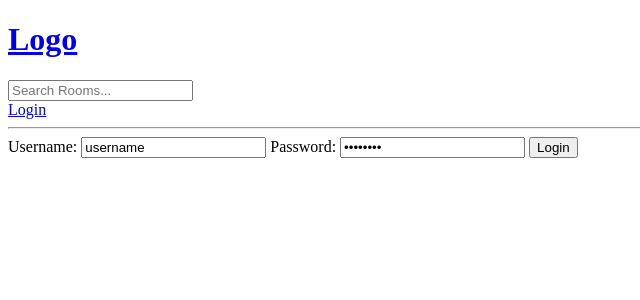
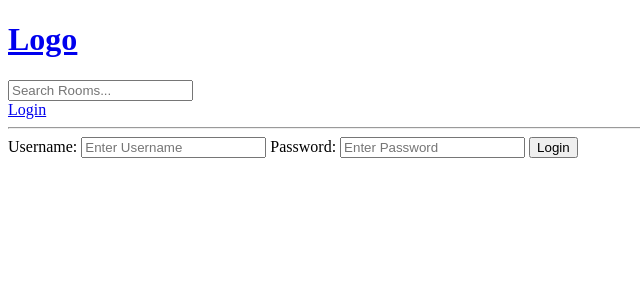
Before and after one commit to kelvinhovinho/study-buddy, a Django app: page /login in a window 1280 px wide. Shown: the top 300 px of the page, without its empty margins (0-640 px from the left). Run offline with Django 3.2, Linux system fonts and the light colour scheme.

Commit message:
rectified the login form

```diff
--- a/base/templates/base/login_register.html
+++ b/base/templates/base/login_register.html
@@ -4,10 +4,10 @@
     <form method="POST" action="">
         {% csrf_token %}
         <label>Username:</label>
-        <input type="text" value="username" placeholder="Enter Username">
+        <input type="text" name="username" placeholder="Enter Username">
 
         <label>Password:</label>
-        <input type="password" value="Password" placeholder="Enter Password">
+        <input type="password" name="Password" placeholder="Enter Password">
 
         <input type="submit" value="Login">
     </form>
```
